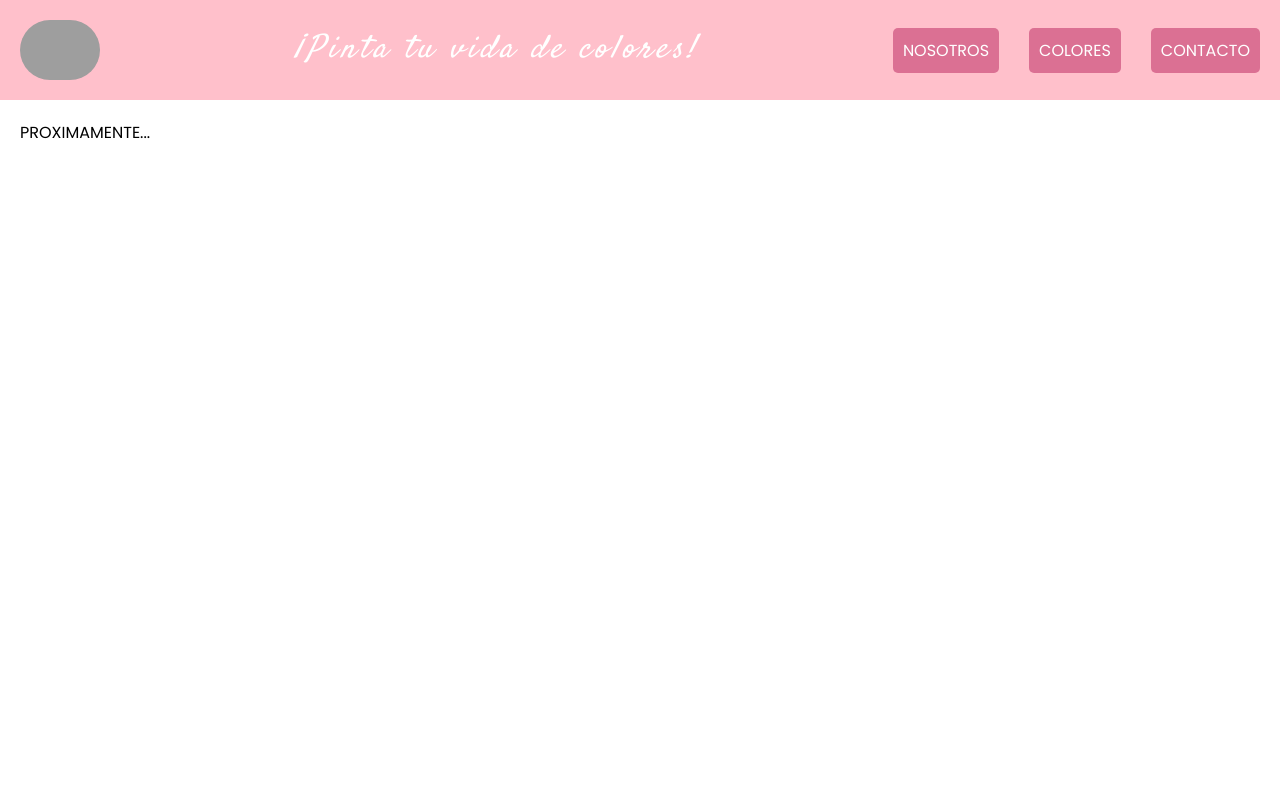
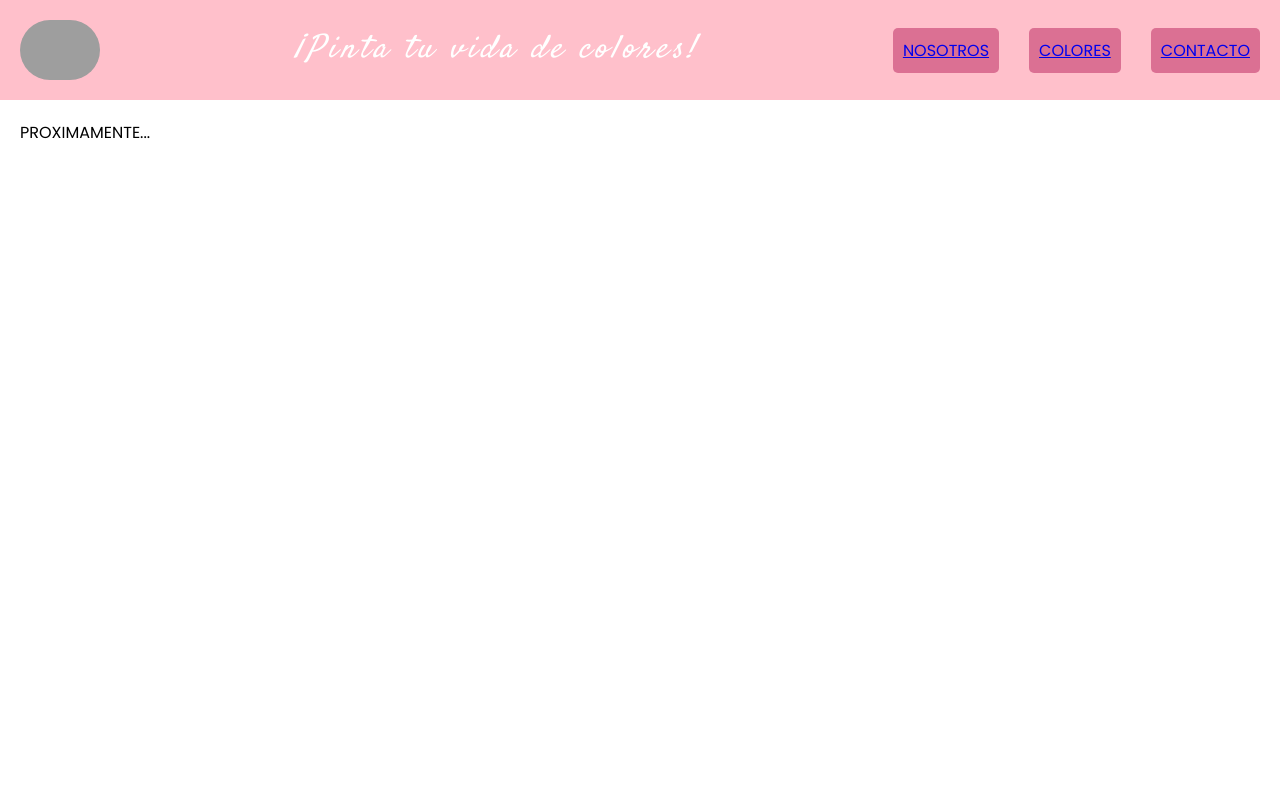
Before and after one commit to Anjome/Proyecto-Final-FRONTEND, a React (Vite) app: page / in a window 1280 px wide. Shown: the top 800 px of the page. Built offline with nearby package versions, Linux system fonts and the light colour scheme; grey boxes are pictures that could not be loaded.

Commit message:
Creacion Pages

```diff
--- a/index.html
+++ b/index.html
@@ -11,7 +11,7 @@
     href="https://fonts.googleapis.com/css2?family=Poppins:ital,wght@0,100;0,200;0,300;0,400;0,500;0,600;0,700;0,800;0,900;1,100;1,200;1,300;1,400;1,500;1,600;1,700;1,800;1,900&display=swap"
     rel="stylesheet">
   <link href="https://fonts.googleapis.com/css2?family=Satisfy&display=swap" rel="stylesheet">
-  <title>FUN-COLOR</title>
+  <title>Proyecto final FRONTEND</title>
 </head>
 
 <body>
--- a/src/components/Layout/Layout.jsx
+++ b/src/components/Layout/Layout.jsx
@@ -9,9 +9,9 @@ const Layout = () => {
                 <p className="frase-header">¡Pinta tu vida de colores!</p>
                 <nav>
                     <ul>
-                        <li>NOSOTROS</li>
-                        <li>COLORES</li>
-                        <li>CONTACTO</li>
+                        <li><a href="/">NOSOTROS</a></li>
+                        <li><a href="/colores">COLORES</a></li>
+                        <li><a href="/contacto">CONTACTO</a></li>
                     </ul>
                 </nav>
             </header >
```
Also changed, not shown: src/pages/Colores/Colores.css (added), src/pages/Colores/Colores.jsx (added), src/pages/Contacto/Contacto.css (added), src/pages/Contacto/Contacto.jsx (added), src/pages/Nosotros/Nosotros.css (added), src/pages/Nosotros/Nosotros.jsx (added).
